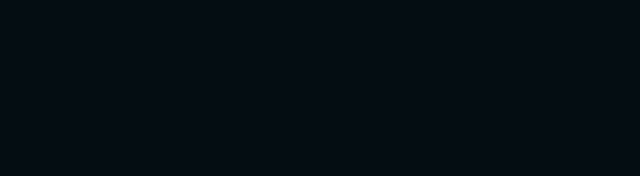
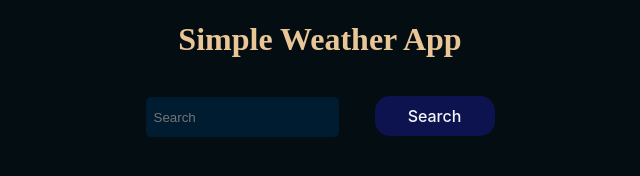
Before and after one commit to roman-thapa/simple-weather-app, a plain HTML site: page index.html in a window 1280 px wide. Shown: the whole page, without its empty margins (320-960 px from the left). Drawn offline with Linux system fonts and the light colour scheme.

Commit message:
Add input field and log weather data according to input

```diff
--- a/index.html
+++ b/index.html
@@ -7,6 +7,12 @@
     <link rel="stylesheet" href="style.css">
 </head>
 <body>
+    <h1>Simple Weather App</h1>
+    <div>
+        <input type="text" placeholder="Search" required>
+	    <button id="search">Search</button>
+    </div>
+
     <script src="script.js" defer></script>
 </body>
 </html>
--- a/script.js
+++ b/script.js
@@ -1 +1,19 @@
-console.log("connected")
+const locationInput = document.querySelector('input');
+const search = document.querySelector('#search')
+
+search.addEventListener('click', () => {
+    locationInput.value ?
+    getWeatherData(locationInput.value) :
+    getWeatherData()
+})
+
+const getWeatherData = async (place = "pune") => {
+    try {
+        const rawData = await fetch(`https://api.weatherapi.com/v1/current.json?key=5b009d0552f2431abdd32817232808&q=${place}`)
+        const data = await rawData.json();
+        console.log(data);
+    }
+    catch(err) {
+        throw new Error(err)
+    }
+}
--- a/style.css
+++ b/style.css
@@ -1,5 +1,37 @@
+* {
+    color: #EAC696;
+}
+
 body{
     margin: 0;
     padding: 0;
     background-color: #040D12;
+    display: flex;
+    flex-direction: column;
+    justify-content: center;
+    align-items: center;
 }
+
+button {
+  border-radius: 15px;
+    background: #0C134F;
+    width: 7.5rem;
+    height: 2.5rem;
+    border: none;
+    color: #F5F7FB;
+    text-align: center;
+    font-family: Inter;
+    font-size: 16px;
+    font-style: normal;
+    font-weight: 500;
+    line-height: normal;
+    margin: 1rem;
+}
+input {
+  margin: 1rem;
+  padding: .5rem;
+  border-radius: 5px;
+  border: none;
+  height: 1.5rem;
+  background-color: #001C30;
+}
```
